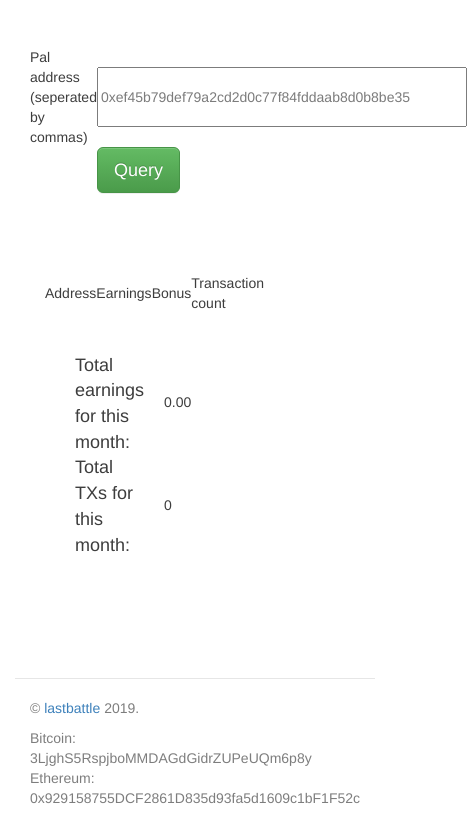
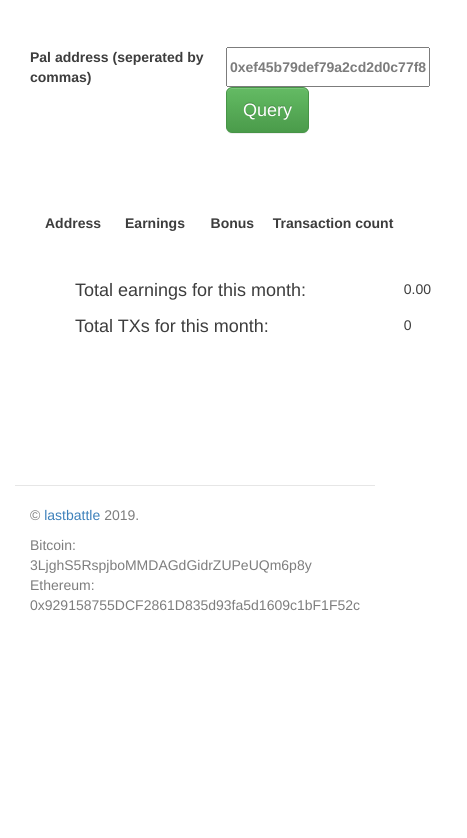
Before and after one commit to lastbattle/Pal-supernode-dashboard, a plain HTML site: page index.html in a window 390 px wide. Both pictures are taken after a click on the button "Query". Shown: the part 83-921 px from the top of the page, 467 px wide, since content can reach past the window. After the commit the page ends 844 px from the top, so only its background shows below. Drawn offline with nearby package versions, Linux system fonts and the light colour scheme; no server answers; a script that the page names is missing.

Commit message:
fix mobile view

```diff
--- a/css/main.css
+++ b/css/main.css
@@ -21,6 +21,11 @@ body {
 }
 
 /* Input related*/
+#table_main {
+    width: 70%;
+}
+
+
 #input_addresses {
     word-wrap: break-word;
     word-break: break-all;
@@ -29,6 +34,10 @@ body {
 }
 
 /* Results related*/
+#table_results {
+    width: 70%;
+}
+
 #resultsDiv {
     display:none;
 }
@@ -53,8 +62,42 @@ body {
 }
 
 /* Footer*/
-#coinmarketcap_widget{
+#table_total {
+    max-width: 40%;
+}
+
+#coinmarketcap_widget {
     padding-bottom: 30px;
     padding-top: 10px;
     max-width: 500px;
 }
+
+/* responsive */
+@media only screen and (max-width: 600px) {
+    #input_addresses {
+        word-wrap: break-word;
+        word-break: break-all;
+        height: 40px;
+        min-width: 170px;
+    }
+
+    #table_main {
+        min-width: 400px;
+    }
+
+    #table_results {
+        min-width: 400px;
+    }
+
+    .table_results_td {
+        max-width: 130px;
+        word-break:break-word;
+    }
+    .table_results_tr {
+        border-bottom: 1pt solid black;
+    }
+
+    #table_total {
+        min-width: 400px;
+    }
+}
--- a/index.html
+++ b/index.html
@@ -37,10 +37,10 @@
         <!-- Inputs-->
         <div class="row marketing">
             <div>
-                <table style="width:80%" class="left">
+                <table id="table_main"  class="center">
                     <tr>
-                        <td>Pal address (seperated by commas)</td>
-                        <td><input id="input_addresses" type="text" text placeholder="0xef45b79def79a2cd2d0c77f84fddaab8d0b8be35" value="" /></td>
+                        <th>Pal address (seperated by commas)</th>
+                        <th><input id="input_addresses" type="text" text placeholder="0xef45b79def79a2cd2d0c77f84fddaab8d0b8be35" value="" /></th>
                     </tr>
 
                     <tr>
@@ -59,19 +59,19 @@
         <div class="row marketing" id="resultsDiv">
             <div class="row marketing">
                 <div>
-                    <table id="table_results" style="width:80%" class="left">
+                    <table id="table_results" class="center">
                         <tr>
-                            <td>Address</td>
-                            <td>Earnings</td>
-                            <td>Bonus</td>
-                            <td>Transaction count</td>
+                            <th class="table_results_td">Address</th>
+                            <th>Earnings</th>
+                            <th>Bonus</th>
+                            <th>Transaction count</th>
                         </tr>
                     </table>
                 </div>
             </div>
 
             <div class="row marketing" >
-                <table style="max-width:40%" class="left">
+                <table id="table_total" class="center">
                     <tr>
                         <td id="header_text">Total earnings for this month: </td>
                         <td><p class="earnings_spacing" id="h3_totalEarnings">0</p></td>
@@ -83,8 +83,10 @@
                 </table>
             </div>
 
-            <script type="text/javascript" src="https://files.coinmarketcap.com/static/widget/currency.js"></script>
-            <div id="coinmarketcap_widget" class="coinmarketcap-currency-widget" data-currencyid="2718" data-base="USD" data-secondary="BTC"></div>
+            <div class="center">
+                <script type="text/javascript" src="https://files.coinmarketcap.com/static/widget/currency.js"></script>
+                <div id="coinmarketcap_widget" class="coinmarketcap-currency-widget" data-currencyid="2718" data-base="USD" data-secondary="BTC"></div>
+            </div>
         </div>
 
         <!-- real footer-->
--- a/js/main.js
+++ b/js/main.js
@@ -66,6 +66,7 @@ function queryInputAddresses() {
                         //console.log(transactionsCount);
 
                         var newRow = tableElement.insertRow(-1);
+                        newRow.className = "table_results_tr";
 
                         // TX count cell
                         var cell_txCount = newRow.insertCell(0);
@@ -91,6 +92,7 @@ function queryInputAddresses() {
                         addressAHref.title = "https://explorer.pal.network/address/" + address;
                         addressAHref.href = "https://explorer.pal.network/address/" + address;
 
+                        cell_address.className = "table_results_td";
                         cell_address.appendChild(addressAHref);
 
 
```
